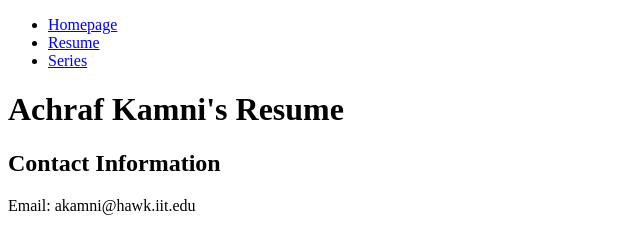
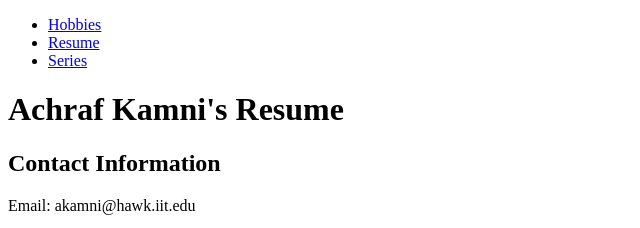
Before and after one commit to MrKamni/itmd_361_project1, a plain HTML site: page resume.html in a window 1280 px wide. Shown: the top 228 px of the page, 0-640 px from the left. Drawn offline with Linux system fonts and the light colour scheme.

Commit message:
Changed the navigation menu

```diff
--- a/resume.html
+++ b/resume.html
@@ -9,7 +9,7 @@
     <header>
       <nav>
         <ul>
-          <li><a href="index.html">Homepage</a></li>
+          <li><a href="index.html">Hobbies</a></li>
           <li><a href="resume.html">Resume</a></li>
           <li><a href="series.html">Series</a></li>
         </ul>
```
Also changed, not shown: series.html (+1 -1 lines).
